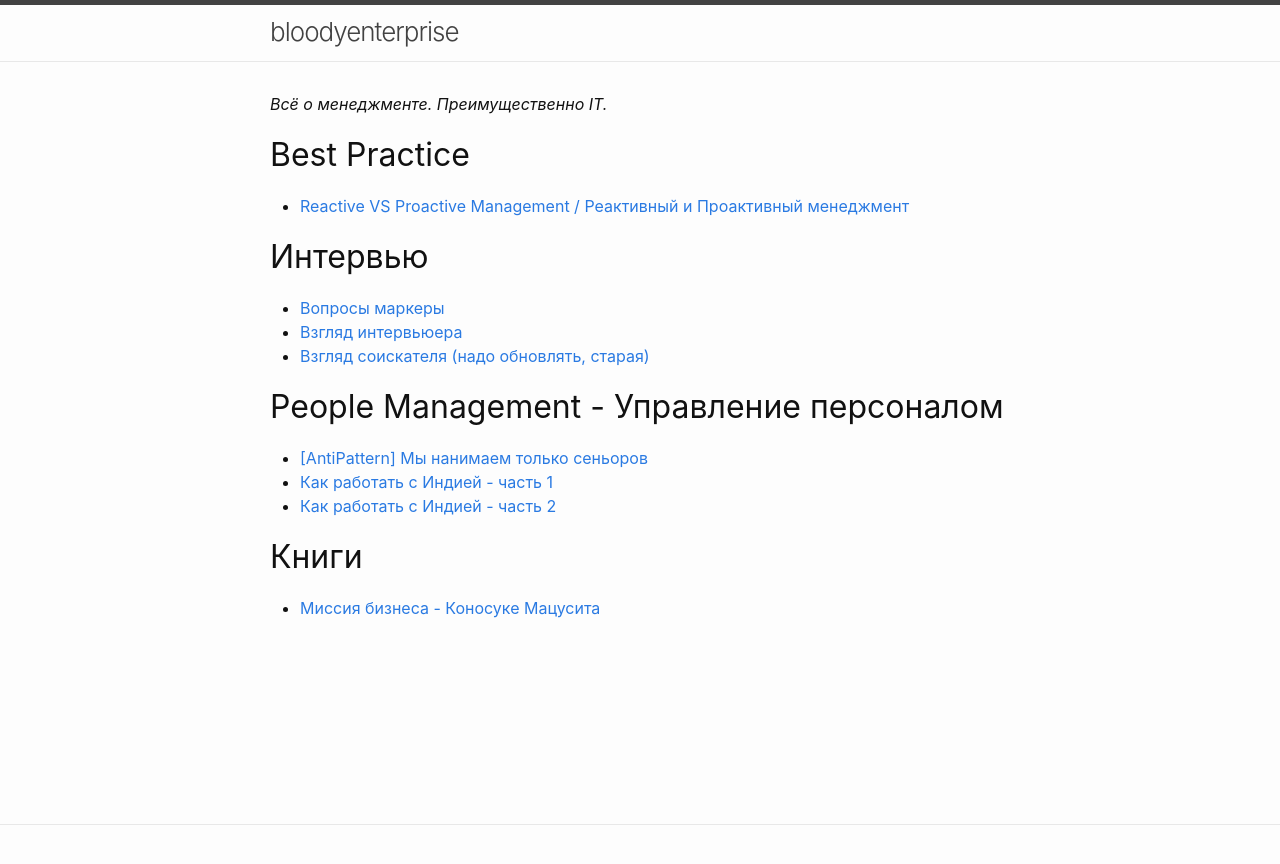
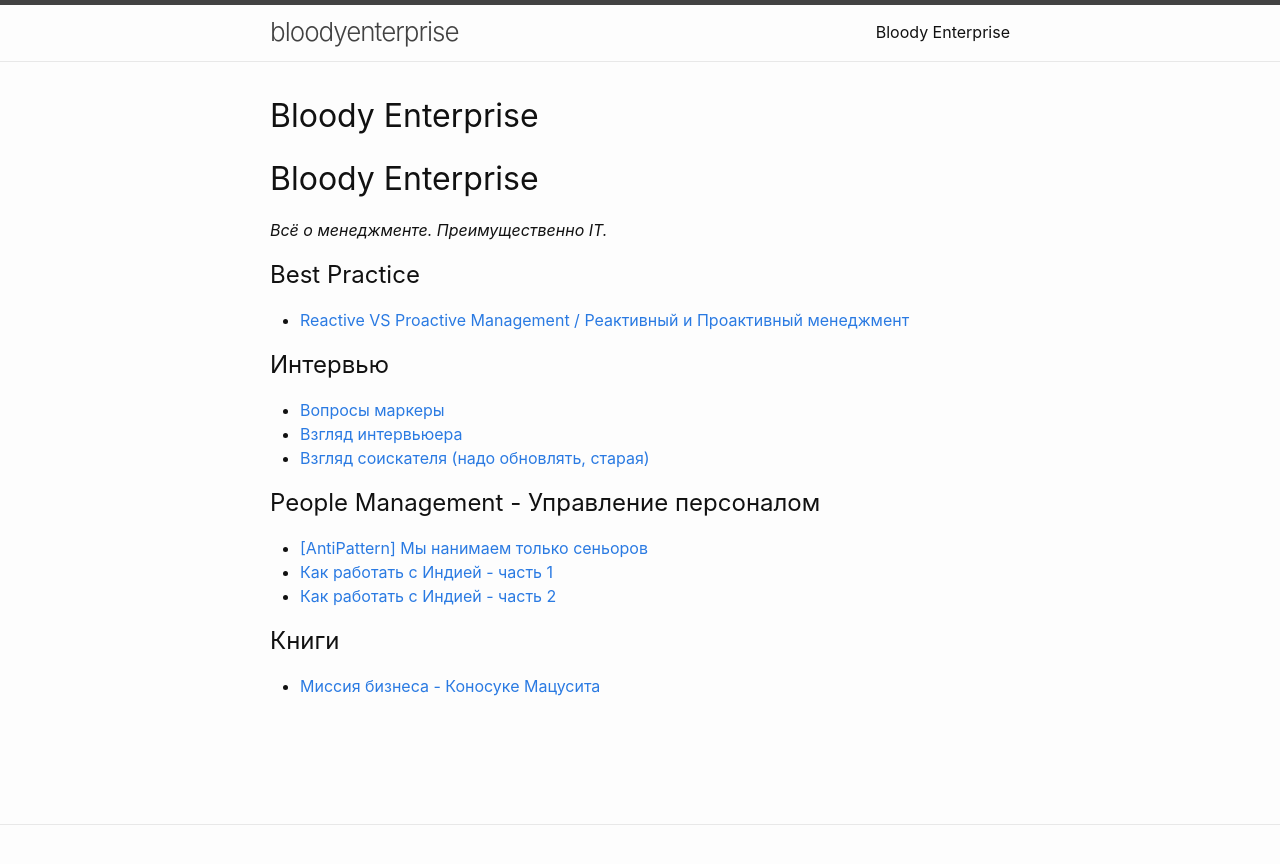
Before and after one commit to Antonio-Ingegnere/bloodyenterprise, a Jekyll site: the page built from index.md, in a window 1280 px wide. Shown: the top 864 px of the page. Built offline with Jekyll 4.4.1, drawn with Linux system fonts in a browser that asks for light colours; our own code applies the rules of GitHub Pages for plain Markdown files.

Commit message:
Update front page

```diff
--- a/index.md
+++ b/index.md
@@ -1,17 +1,19 @@
+# Bloody Enterprise
+
 _Всё о менеджменте. Преимущественно IT._
 
-# Best Practice
+## Best Practice
 - [Reactive VS Proactive Management / Реактивный и Проактивный менеджмент](https://t.me/notesoncuffs/15)
 
-# Интервью
+## Интервью
 - [Вопросы маркеры](https://t.me/notesoncuffs/13)
 - [Взгляд интервьюера](https://habr.com/ru/post/437386/)
 - [Взгляд соискателя (надо обновлять, старая)](https://habr.com/ru/post/106832/)
 
-# People Management - Управление персоналом
+## People Management - Управление персоналом
 - [[AntiPattern] Мы нанимаем только сеньоров](https://t.me/notesoncuffs/6)
 - [Как работать с Индией - часть 1](https://t.me/notesoncuffs/9)
 - [Как работать с Индией - часть 2](https://t.me/notesoncuffs/11)
 
-# Книги
+## Книги
 - [Миссия бизнеса - Коносуке Мацусита](https://t.me/notesoncuffs/8)
```
